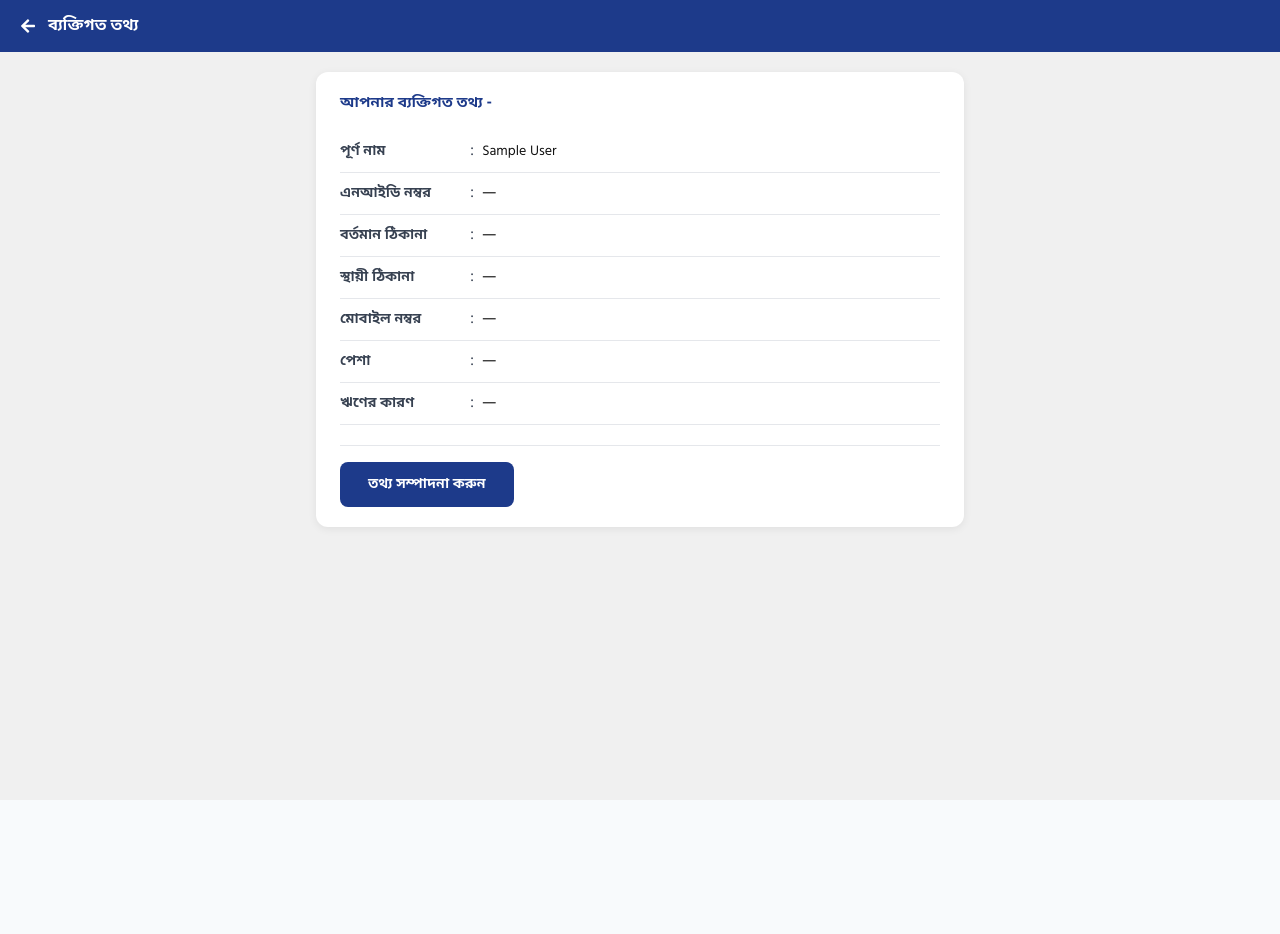
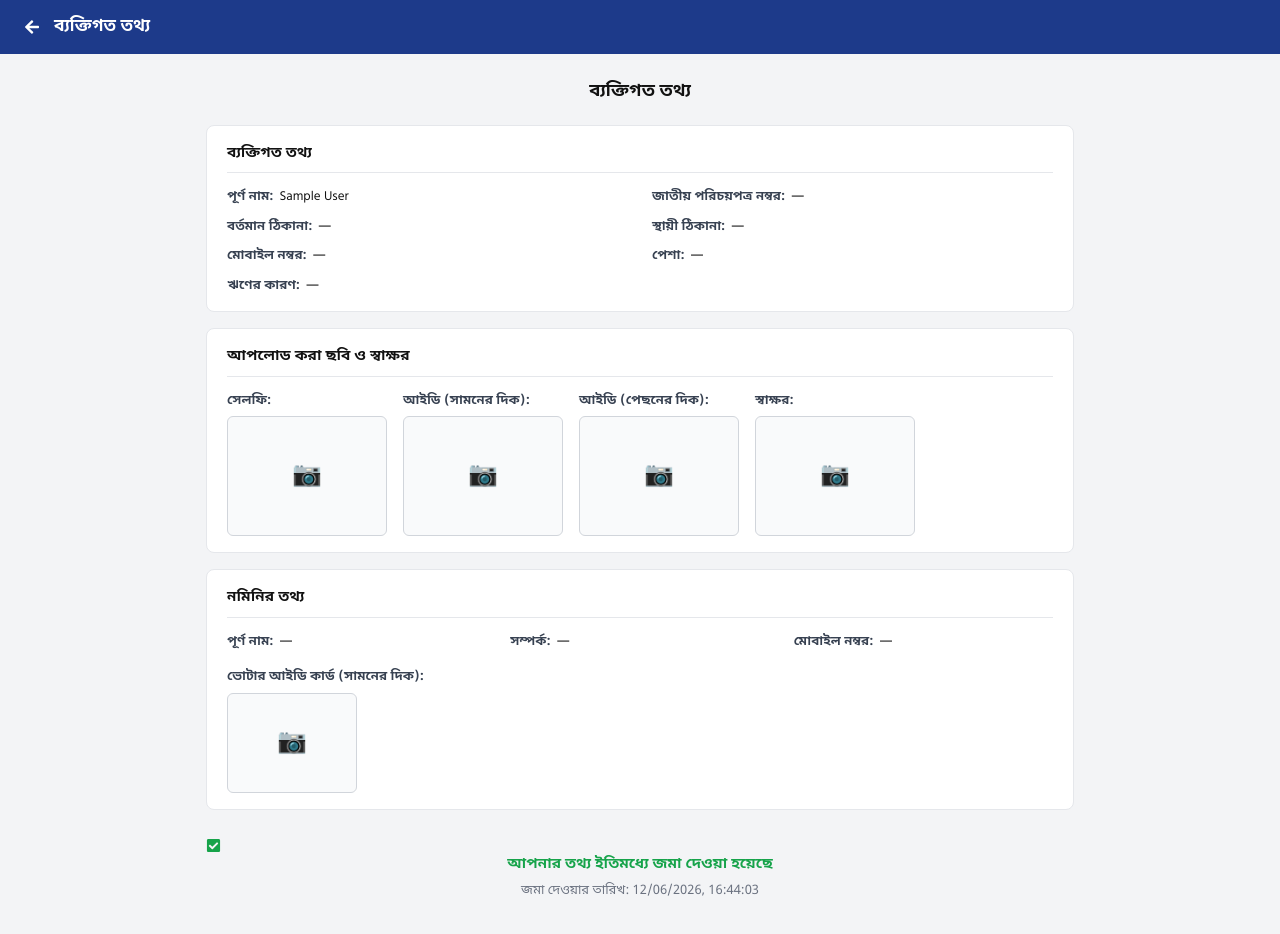
Before and after one commit to asifmollik12/world-Bank, a React (Vite) app in the folder frontend/: page /dashboard/personal-info-view in a window 1280 px wide. Shown: the top 934 px of the page. Before the commit the page ends 800 px from the top, so only its background shows below. Built offline with nearby package versions, Linux system fonts and the light colour scheme; sample sign-in values are in the browser's storage.

Commit message:
Personal info view: 2-col grid, photo row, nominee section, green success message with date, no edit button

```diff
--- a/frontend/src/pages/dashboard/PersonalInfoView.jsx
+++ b/frontend/src/pages/dashboard/PersonalInfoView.jsx
@@ -1,123 +1,162 @@
 import { useNavigate } from 'react-router-dom'
 import { useAuth } from '../../context/AuthContext'
-import { FaArrowLeft } from 'react-icons/fa'
+import { FaArrowLeft, FaCheckSquare } from 'react-icons/fa'
 
 const BN = { fontFamily: "'Noto Sans Bengali', 'Hind Siliguri', sans-serif" }
 
-function Row({ label, value }) {
-  if (!value) return null
-  return (
-    <div style={{ display: 'flex', alignItems: 'flex-start', padding: '10px 0', borderBottom: '1px solid #e5e7eb', fontSize: 14 }}>
-      <span style={{ width: 130, flexShrink: 0, color: '#374151', fontWeight: 600, ...BN }}>{label}</span>
-      <span style={{ marginRight: 8, color: '#374151' }}>:</span>
-      <span style={{ color: '#111', flex: 1, ...BN }}>{value}</span>
-    </div>
-  )
+const cardStyle = {
+  backgroundColor: '#fff',
+  border: '1px solid #e5e7eb',
+  borderRadius: 8,
+  padding: '16px 20px',
+  marginBottom: 16,
+}
+const sectionTitle = {
+  fontWeight: 700, fontSize: 15, color: '#111',
+  marginBottom: 14, paddingBottom: 8,
+  borderBottom: '1px solid #e5e7eb', ...BN,
+}
+const fieldLabel = { fontWeight: 700, fontSize: 13, color: '#374151', ...BN }
+const fieldValue = { fontSize: 13, color: '#111', ...BN }
+const photoBox = {
+  border: '1px solid #d1d5db', borderRadius: 6,
+  width: 160, height: 120, overflow: 'hidden',
+  display: 'flex', alignItems: 'center', justifyContent: 'center',
+  backgroundColor: '#f9fafb',
 }
 
 export default function PersonalInfoView() {
   const { user } = useAuth()
   const navigate = useNavigate()
 
-  // Get extra data from localStorage (saved during personal-info form)
   let extra = {}
   try { extra = JSON.parse(localStorage.getItem('wbg_personal_info') || '{}') } catch {}
 
-  const name             = user?.name || extra.name || '—'
-  const nid              = user?.nid  || extra.nid  || '—'
-  const currentAddress   = user?.address || extra.current_address || '—'
-  const permanentAddress = extra.permanent_address || currentAddress
-  const phone            = user?.phone || extra.phone || '—'
-  const profession       = extra.profession   || '—'
-  const loanReason       = extra.loan_reason  || '—'
-  const nomineeName      = extra.nominee_name     || '—'
-  const nomineeRelation  = extra.nominee_relation  || '—'
-  const nomineePhone     = extra.nominee_phone     || '—'
+  const name              = user?.name         || extra.name              || '—'
+  const nid               = user?.nid          || extra.nid               || '—'
+  const currentAddress    = user?.address      || extra.current_address   || '—'
+  const permanentAddress  = extra.permanent_address || currentAddress
+  const phone             = user?.phone        || extra.phone             || '—'
+  const profession        = extra.profession   || '—'
+  const loanReason        = extra.loan_reason  || '—'
+  const nomineeName       = extra.nominee_name      || '—'
+  const nomineeRelation   = extra.nominee_relation  || '—'
+  const nomineePhone      = extra.nominee_phone     || '—'
 
-  // Photos (stored as object URLs from the form — may not persist, show placeholder)
-  const selfieUrl    = extra.selfie_url    || null
-  const idFrontUrl   = extra.id_front_url  || null
-  const idBackUrl    = extra.id_back_url   || null
-  const nomineeIdUrl = extra.nominee_id_url || null
+  const selfieUrl     = extra.selfie_url     || null
+  const idFrontUrl    = extra.id_front_url   || null
+  const idBackUrl     = extra.id_back_url    || null
+  const sigUrl        = extra.sig_url        || null
+  const nomineeIdUrl  = extra.nominee_id_url || null
+
+  const submittedAt = extra.submitted_at
+    ? new Date(extra.submitted_at).toLocaleString('en-GB', { day:'2-digit', month:'2-digit', year:'numeric', hour:'2-digit', minute:'2-digit', second:'2-digit' })
+    : new Date().toLocaleString('en-GB', { day:'2-digit', month:'2-digit', year:'numeric', hour:'2-digit', minute:'2-digit', second:'2-digit' })
 
   return (
-    <div style={{ backgroundColor: '#f0f0f0', minHeight: '100vh', ...BN }}>
+    <div style={{ backgroundColor: '#f3f4f6', minHeight: '100vh', ...BN }}>
 
       {/* Header */}
-      <div style={{ backgroundColor: '#1d3a8a', padding: '14px 20px', display: 'flex', alignItems: 'center', gap: 12 }}>
+      <div style={{ backgroundColor: '#1d3a8a', padding: '14px 24px', display: 'flex', alignItems: 'center', gap: 14 }}>
         <button type="button" onClick={() => navigate('/dashboard/profile')}
           style={{ background: 'none', border: 'none', color: '#fff', cursor: 'pointer', fontSize: 16 }}>
           <FaArrowLeft />
         </button>
-        <span style={{ color: '#fff', fontWeight: 700, fontSize: 16 }}>ব্যক্তিগত তথ্য</span>
+        <span style={{ color: '#fff', fontWeight: 700, fontSize: 17 }}>ব্যক্তিগত তথ্য</span>
       </div>
 
-      {/* Content */}
-      <div style={{ maxWidth: 680, margin: '20px auto', padding: '0 16px 40px' }}>
-        <div style={{ backgroundColor: '#fff', borderRadius: 12, padding: '20px 24px', boxShadow: '0 2px 8px rgba(0,0,0,0.07)' }}>
+      <div style={{ maxWidth: 900, margin: '24px auto', padding: '0 16px 40px' }}>
 
-          <div style={{ fontWeight: 700, fontSize: 15, color: '#1d3a8a', marginBottom: 16, ...BN }}>
-            আপনার ব্যক্তিগত তথ্য -
+        {/* Page title */}
+        <h2 style={{ textAlign: 'center', fontWeight: 700, fontSize: 18, color: '#111', marginBottom: 20, ...BN }}>
+          ব্যক্তিগত তথ্য
+        </h2>
+
+        {/* Personal info section */}
+        <div style={cardStyle}>
+          <div style={sectionTitle}>ব্যক্তিগত তথ্য</div>
+          <div style={{ display: 'grid', gridTemplateColumns: '1fr 1fr', gap: '10px 24px' }}>
+            {[
+              ['পূর্ণ নাম', name],
+              ['জাতীয় পরিচয়পত্র নম্বর', nid],
+              ['বর্তমান ঠিকানা', currentAddress],
+              ['স্থায়ী ঠিকানা', permanentAddress],
+              ['মোবাইল নম্বর', phone],
+              ['পেশা', profession],
+            ].map(([label, value]) => (
+              <div key={label} style={{ display: 'flex', gap: 6, flexWrap: 'wrap' }}>
+                <span style={fieldLabel}>{label}:</span>
+                <span style={fieldValue}>{value}</span>
+              </div>
+            ))}
+            {/* Loan reason full width */}
+            <div style={{ display: 'flex', gap: 6, gridColumn: '1 / -1' }}>
+              <span style={fieldLabel}>ঋণের কারণ:</span>
+              <span style={fieldValue}>{loanReason}</span>
+            </div>
+          </div>
         </div>
 
-          <Row label="পূর্ণ নাম"          value={name} />
-          <Row label="এনআইডি নম্বর"       value={nid} />
-          <Row label="বর্তমান ঠিকানা"     value={currentAddress} />
-          <Row label="স্থায়ী ঠিকানা"     value={permanentAddress} />
-          <Row label="মোবাইল নম্বর"       value={phone} />
-          <Row label="পেশা"               value={profession} />
-          <Row label="ঋণের কারণ"          value={loanReason} />
-
-          {/* Selfie */}
-          {selfieUrl && (
-            <div style={{ padding: '12px 0', borderBottom: '1px solid #e5e7eb' }}>
-              <div style={{ fontWeight: 600, fontSize: 14, color: '#374151', marginBottom: 8 }}>সেলফি</div>
-              <img src={selfieUrl} alt="selfie" style={{ width: 160, height: 160, objectFit: 'cover', borderRadius: 8, border: '1px solid #e5e7eb' }} />
+        {/* Photos & Signature */}
+        <div style={cardStyle}>
+          <div style={sectionTitle}>আপলোড করা ছবি ও স্বাক্ষর</div>
+          <div style={{ display: 'flex', gap: 16, flexWrap: 'wrap' }}>
+            {[
+              ['সেলফি:', selfieUrl],
+              ['আইডি (সামনের দিক):', idFrontUrl],
+              ['আইডি (পেছনের দিক):', idBackUrl],
+              ['স্বাক্ষর:', sigUrl],
+            ].map(([label, url]) => (
+              <div key={label}>
+                <div style={{ ...fieldLabel, marginBottom: 6 }}>{label}</div>
+                <div style={photoBox}>
+                  {url
+                    ? <img src={url} alt={label} style={{ width: '100%', height: '100%', objectFit: 'cover' }} />
+                    : <span style={{ color: '#d1d5db', fontSize: 24 }}>📷</span>
+                  }
                 </div>
-          )}
-
-          {/* ID front */}
-          {idFrontUrl && (
-            <div style={{ padding: '12px 0', borderBottom: '1px solid #e5e7eb' }}>
-              <div style={{ fontWeight: 600, fontSize: 14, color: '#374151', marginBottom: 8 }}>আইডি (সামনের দিক)</div>
-              <img src={idFrontUrl} alt="id front" style={{ width: 200, height: 130, objectFit: 'cover', borderRadius: 8, border: '1px solid #e5e7eb' }} />
               </div>
-          )}
-
-          {/* ID back */}
-          {idBackUrl && (
-            <div style={{ padding: '12px 0', borderBottom: '1px solid #e5e7eb' }}>
-              <div style={{ fontWeight: 600, fontSize: 14, color: '#374151', marginBottom: 8 }}>আইডি (পেছনের দিক)</div>
-              <img src={idBackUrl} alt="id back" style={{ width: 200, height: 130, objectFit: 'cover', borderRadius: 8, border: '1px solid #e5e7eb' }} />
+            ))}
           </div>
-          )}
+        </div>
 
         {/* Nominee info */}
-          {nomineeName !== '—' && (
-            <>
-              <div style={{ fontWeight: 700, fontSize: 14, color: '#1d3a8a', padding: '14px 0 4px', ...BN }}>নমিনির তথ্য</div>
-              <Row label="পূর্ণ নাম"    value={nomineeName} />
-              <Row label="সম্পর্ক"      value={nomineeRelation} />
-              <Row label="মোবাইল নম্বর" value={nomineePhone} />
-              {nomineeIdUrl && (
-                <div style={{ padding: '12px 0' }}>
-                  <div style={{ fontWeight: 600, fontSize: 14, color: '#374151', marginBottom: 8 }}>ভোটার আইডি কার্ড</div>
-                  <img src={nomineeIdUrl} alt="nominee id" style={{ width: 200, height: 130, objectFit: 'cover', borderRadius: 8, border: '1px solid #e5e7eb' }} />
+        <div style={cardStyle}>
+          <div style={sectionTitle}>নমিনির তথ্য</div>
+          <div style={{ display: 'grid', gridTemplateColumns: 'repeat(3, 1fr)', gap: '10px 24px', marginBottom: 16 }}>
+            {[
+              ['পূর্ণ নাম', nomineeName],
+              ['সম্পর্ক', nomineeRelation],
+              ['মোবাইল নম্বর', nomineePhone],
+            ].map(([label, value]) => (
+              <div key={label} style={{ display: 'flex', gap: 6, flexWrap: 'wrap' }}>
+                <span style={fieldLabel}>{label}:</span>
+                <span style={fieldValue}>{value}</span>
               </div>
-              )}
-            </>
-          )}
-
-          {/* Edit button */}
-          <div style={{ marginTop: 20, paddingTop: 16, borderTop: '1px solid #e5e7eb' }}>
-            <button
-              onClick={() => navigate('/dashboard/personal-info')}
-              style={{ backgroundColor: '#1d3a8a', color: '#fff', border: 'none', borderRadius: 8, padding: '12px 28px', fontSize: 14, fontWeight: 700, cursor: 'pointer', ...BN }}
-            >
-              তথ্য সম্পাদনা করুন
-            </button>
+            ))}
+          </div>
+          <div>
+            <div style={{ ...fieldLabel, marginBottom: 6 }}>ভোটার আইডি কার্ড (সামনের দিক):</div>
+            <div style={{ ...photoBox, width: 130, height: 100 }}>
+              {nomineeIdUrl
+                ? <img src={nomineeIdUrl} alt="nominee id" style={{ width: '100%', height: '100%', objectFit: 'cover' }} />
+                : <span style={{ color: '#d1d5db', fontSize: 24 }}>📷</span>
+              }
             </div>
           </div>
+        </div>
+
+        {/* Success message */}
+        <div style={{ textAlign: 'center', padding: '12px 0' }}>
+          <div style={{ color: '#16a34a', fontWeight: 700, fontSize: 15, marginBottom: 6, ...BN }}>
+            <FaCheckSquare style={{ marginRight: 6, verticalAlign: 'middle' }} />
+            আপনার তথ্য ইতিমধ্যে জমা দেওয়া হয়েছে
+          </div>
+          <div style={{ color: '#6b7280', fontSize: 13 }}>
+            জমা দেওয়ার তারিখ: {submittedAt}
+          </div>
+        </div>
+
       </div>
     </div>
   )
```
Also changed, not shown: frontend/src/pages/dashboard/PersonalInfo.jsx (+8 -1 lines). Lines whose indentation alone changed are shown as unchanged.
